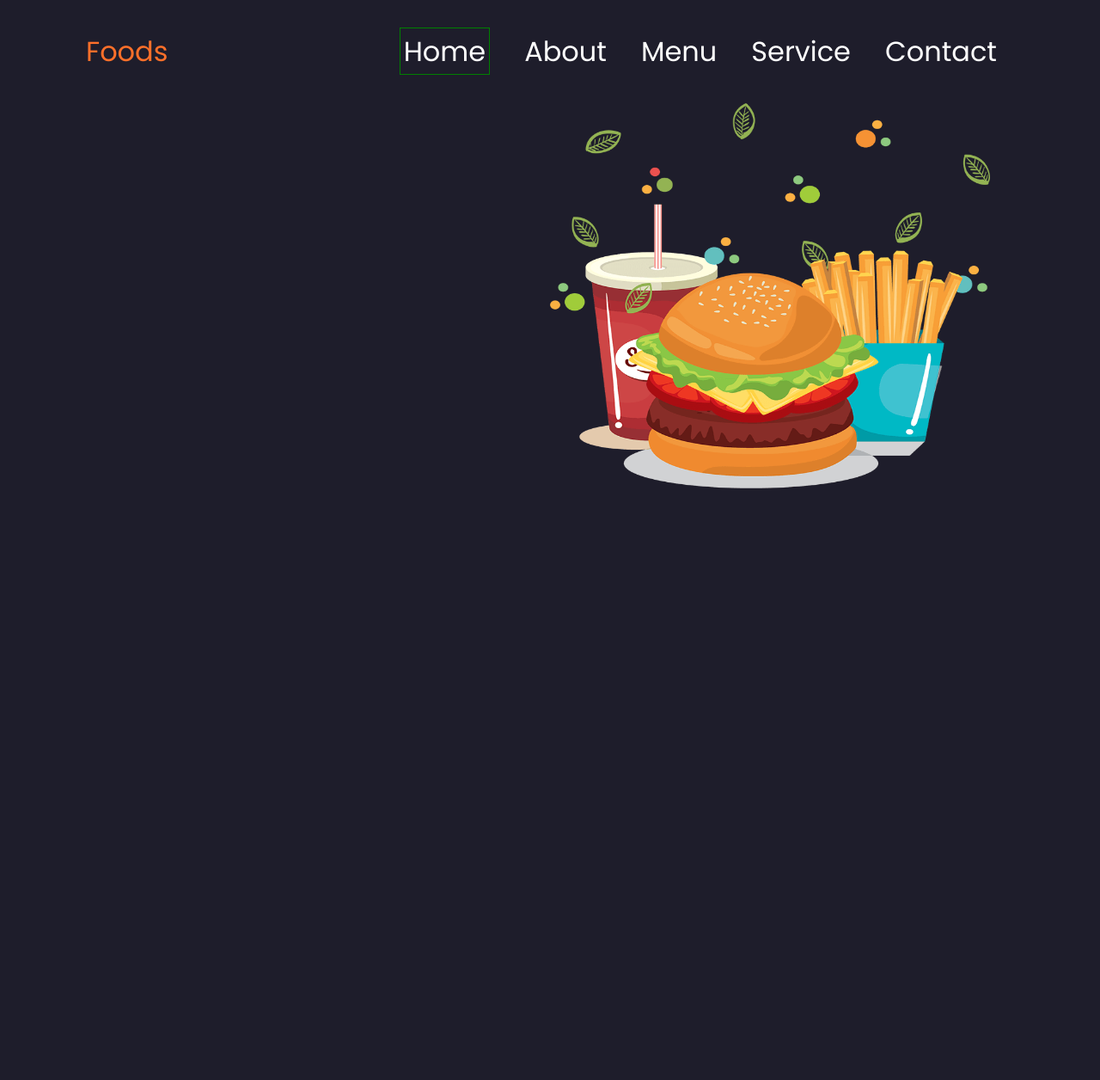
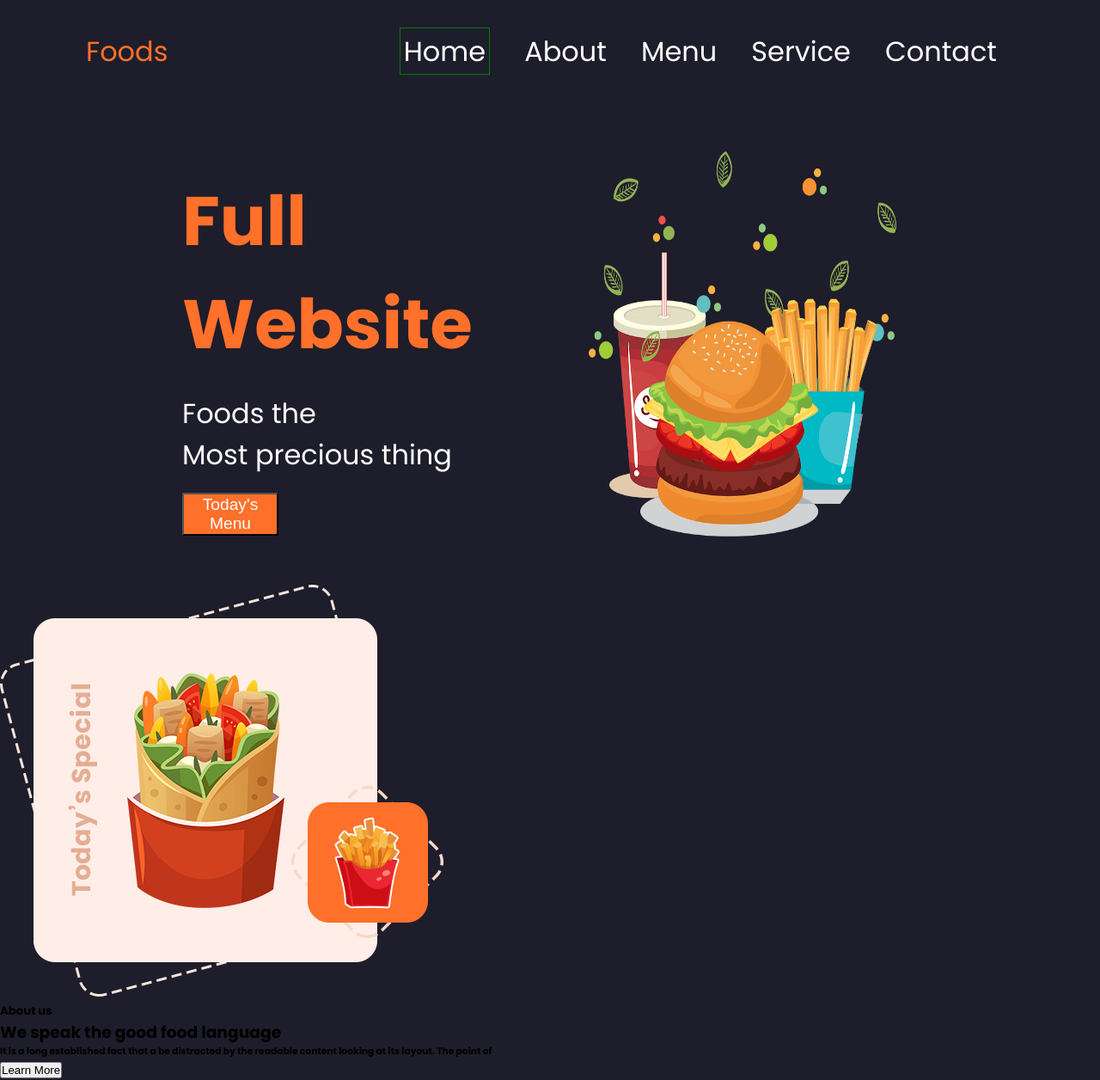
Before and after one commit to Alexander12302002/proyectoWeb, a plain HTML site: page index.html in a window 1280 px wide. Shown: the whole page at 86% size. Before the commit the page ends 800 px from the top, so only its background shows below. Drawn offline with nearby package versions, Linux system fonts and the light colour scheme.

Commit message:
feat: :lipstick: About page under construction

```diff
--- a/css/style.css
+++ b/css/style.css
@@ -4,11 +4,11 @@
     margin: 0;
     padding: 0;
     box-sizing: border-box;
-    font-family: 'Poppins', sans-serif;
 }
 
 body{
     background: var(--color-body);
+    font-family: 'Poppins', sans-serif;
 }
 
 header{
@@ -60,10 +60,40 @@ header .menu ul li a{
 
 .contenido{
     grid-area: contend;
+    display: flex;
+    flex-direction: column;
+    justify-content: center;
+    margin-left: 30%;
+}
+
+.contenido h1{
+    color: var(--color-naranja);
+    font-size: 5em;
+    margin: 20px;
+}
+
+.contenido p{
+    color: var(--color-fuentes);
+    font-size: 2em;
+    margin-left: 20px;
+}
+
+.contenido button{
+    background: var(--color-naranja);
+    color: var(--color-fuentes);
+    font-size: 1.2em;
+    width: 25%;
+    height: 50px;
+    margin-left: 20px;
+    margin-top: 20px;
 }
 
 .imagen{
     grid-area: img;
+    display: flex;
+    justify-content: center;
+    align-items: center;
+    margin-right: 30%;
 }
 
 .imagen img{
--- a/index.html
+++ b/index.html
@@ -26,10 +26,27 @@
     <main class="main">
         <section class="principal">
             <div class="contenido">
-
+                <h1>Full Website</h1>
+                <p>Foods the <br>
+                    Most precious thing</p>
+                <button>Today's Menu</button>
             </div>
             <div class="imagen">
                 <img src="storage/img/home.png">
+            </div>
+        </section>
+        <section class="page_About">
+            <div class="imagen_2">
+                <img src="storage/img/about.png" />
+            </div>
+            <div class="contenido_2">
+                <h5>About us</h6>
+                <h3>We speak the good
+                    food language </h3>
+                <h6>It is a long established fact that a
+                    be distracted by the readable content
+                    looking at its layout. The point of</h6>
+                <button>Learn More</button>
             </div>
         </section>
     </main>
```
